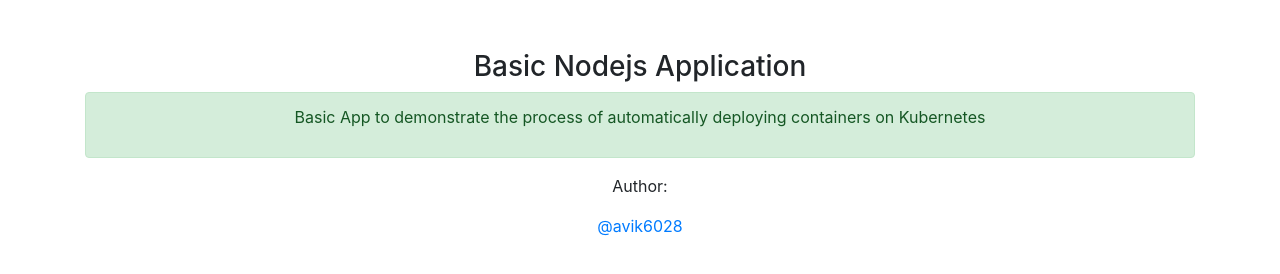
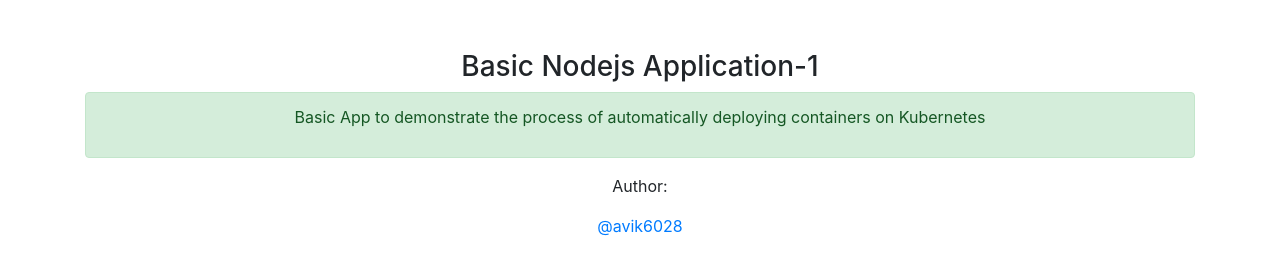
Before and after one commit to ppitonak/oc-pipe, a website: page index.html in a window 1280 px wide. Drawn offline with nearby package versions, Linux system fonts and the light colour scheme.

Commit message:
Update index.html

```diff
--- a/index.html
+++ b/index.html
@@ -10,7 +10,7 @@
     <div style="margin-top:50px">
       <div class="panel panel-info">
         <div class="text-center">
-          <h3 class="panel-title">Basic Nodejs Application</h3>
+          <h3 class="panel-title">Basic Nodejs Application-1</h3>
         </div>
         <div class="panel-body">
           <div class="alert alert-success">
```
